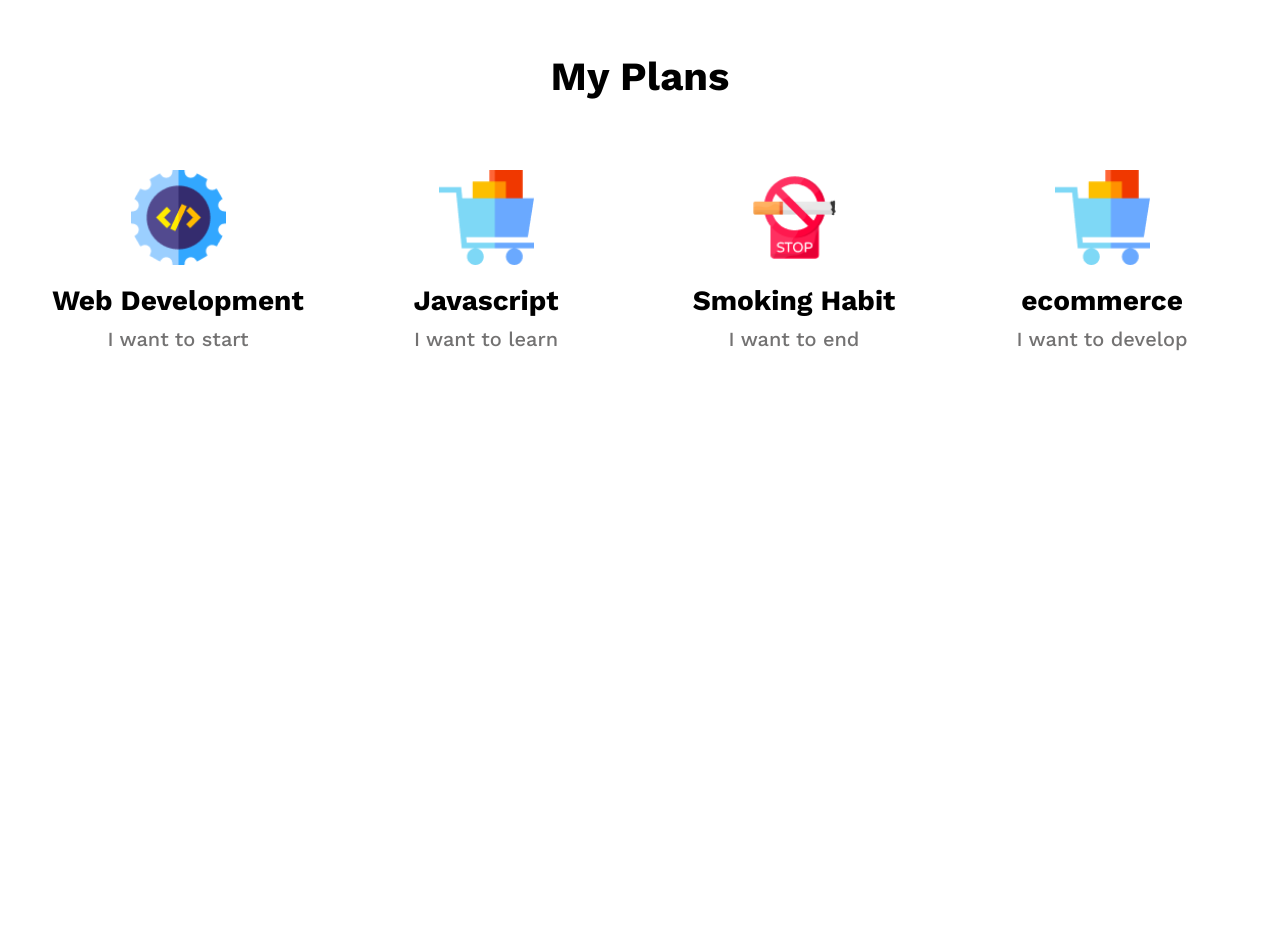
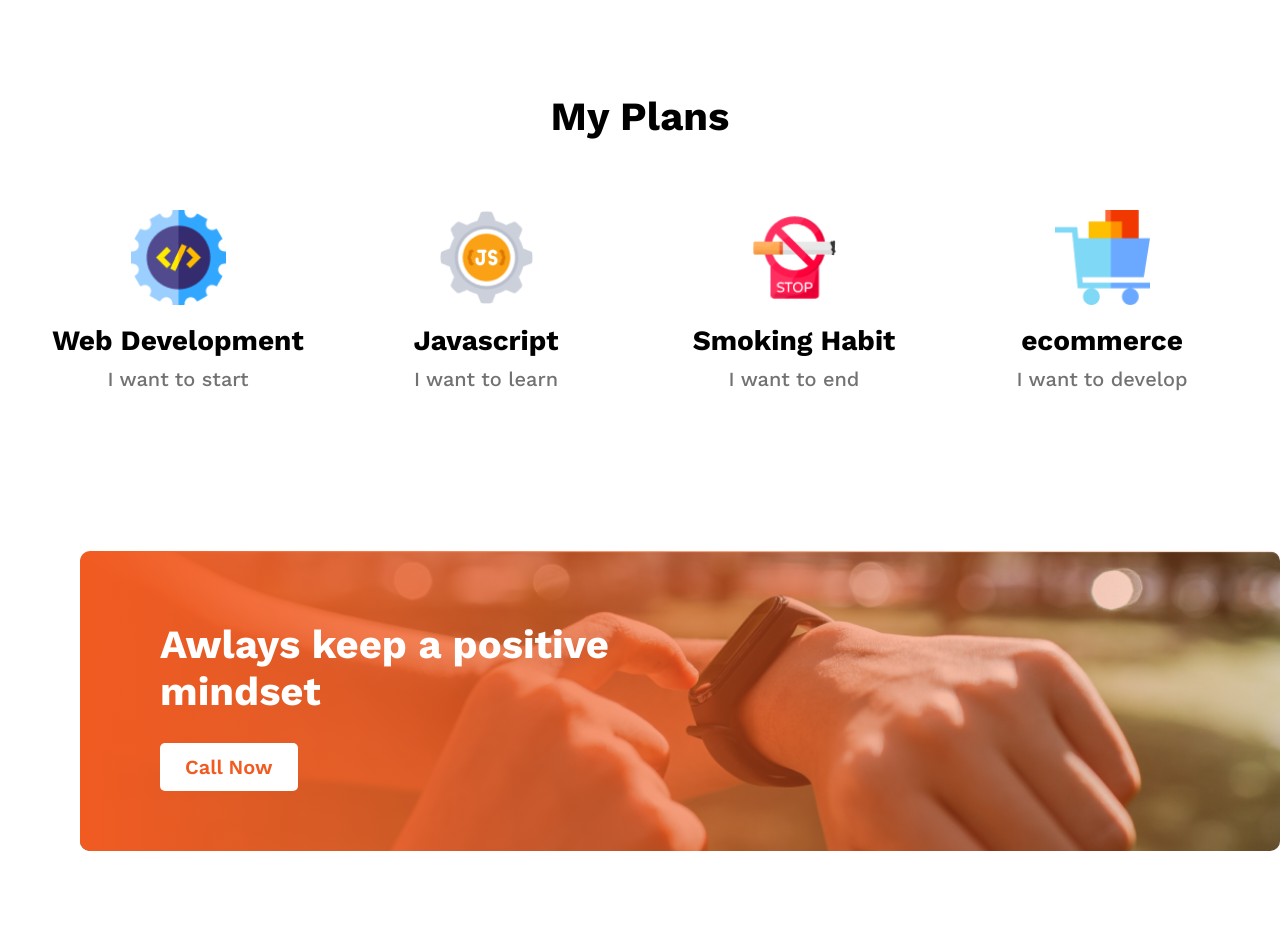
Before and after one commit to mehedihasan5675/pro-assignment-1, a plain HTML site: page index.html in a window 1280 px wide. Shown: the part 1717-2648 px from the top of the page. Before the commit the page ends 2108 px from the top, so only its background shows below. Drawn offline with nearby package versions, Linux system fonts and the light colour scheme.

Commit message:
gradient part completed and added

```diff
--- a/css/style.css
+++ b/css/style.css
@@ -148,6 +148,9 @@ padding:200px 0;
 /* ========================
         my plane part start
 ===============================*/
+#plane_part{
+    padding: 40px 0;
+}
 .plane_details{
     font-family: 'Work Sans', sans-serif;
 }
@@ -199,12 +202,58 @@ padding:200px 0;
 
 
 /* ========================
+         Gradient part start
+===============================*/
+#gradient_part{
+    padding:80px;
+}
+.gradient_box{
+    width:100%;
+    height: 300px;
+    position: relative;
+    overflow:hidden;
+    border-radius: 10px;
+}
+.gradient_images img{
+    width:100%;
+    background-position: center;
+    background-repeat: no-repeat;
+    background-size: cover;
+}
 
-===============================*/
+.gradient_details{
+    position: absolute;
+    top:0;
+    left:0;
+    width:100%;
+    height: 100%;
+    background: linear-gradient(to right,#F15B22, #f15d222e);
+}
 
+.gradient_details h3,a{
+    margin:70px 0 0 80px;
+    font-family: 'Work Sans', sans-serif;
+    max-width: 500px;
+}
+.gradient_details h3{
+   font-size: 40px;
+   font-weight: 700;
+   color:#ffffff;
+   line-height: 47px;
+   margin-bottom: 40px;
+}
 
+.gradient_details a{
+    font-size: 20px;
+    font-weight:600;
+    color:#F15B22;
+    padding:12px 25px;
+    background-color: #ffffff;
+    border-radius: 5px;
+
+ }
 /* ========================
-
+         Gradient part end
 ===============================*/
 
 
--- a/index.html
+++ b/index.html
@@ -104,7 +104,7 @@
                 </div>
 
                 <div class="plane_items">
-                    <img src="images/icons/ecom.png" alt="js">
+                    <img src="images/icons/js.png" alt="js">
                     <h3>Javascript</h3>
                     <p>I want to learn</p>
                 </div>
@@ -141,11 +141,24 @@
 
 
     <!-- ===========================
+         Gradient part start
+    =================================-->
+<section id="gradient_part">
+    <div class="container">
+        <div class="gradient_box">
+            <div class="gradient_images">
+                <img src="images/watch.png" alt="watch">
+            </div>
+            <div class="gradient_details">
+                <h3>Awlays keep a positive mindset </h3>
+                <a href="#">Call Now</a>
+            </div>
 
-    =================================-->
-
+        </div>
+    </div>
+</section>
     <!-- ===========================
-
+           Gradient part end
     =================================-->
 
 
```
